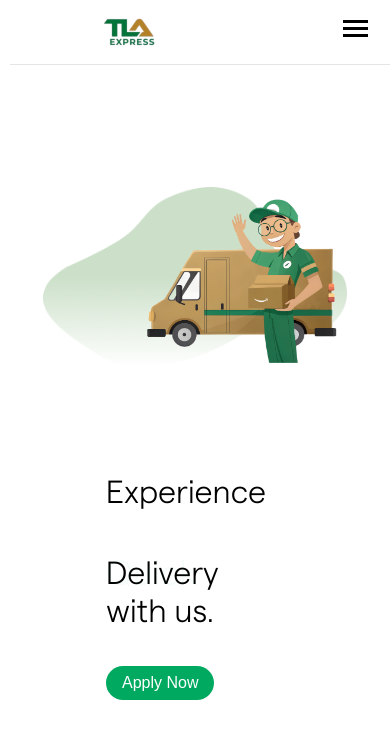
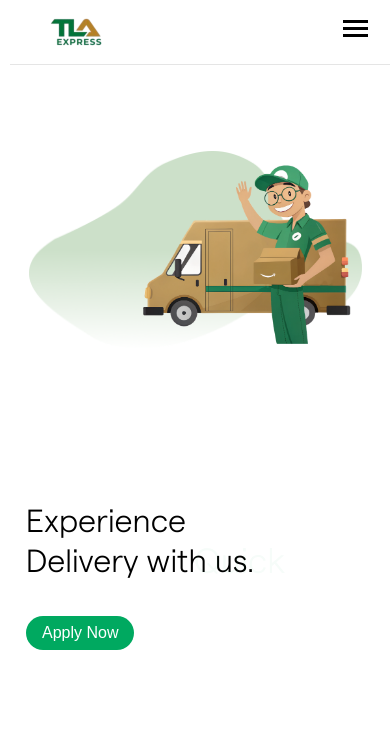
Before and after one commit to AndriyKostenko/TLA_Express, a Next.js app: page / in a window 390 px wide. Shown: the top 750 px of the page. Built offline with nearby package versions, Linux system fonts and the light colour scheme; grey boxes are pictures that could not be loaded.

Commit message:
fixed rersponsive

```diff
--- a/src/components/AboutSection/AboutSection.module.css
+++ b/src/components/AboutSection/AboutSection.module.css
@@ -109,11 +109,12 @@
     }
 }
 
+
 @media (max-width: 768px) {
     .aboutSection {
         grid-template-areas: "left" "right";
         grid-template-columns: 1fr;
-        padding-top: 5rem;
+        margin-top: 5rem;
     }
 
     .rightSide {
@@ -121,6 +122,7 @@
         grid-template-rows: 1fr 1fr 1fr;
         padding: 1.5rem 1.5rem 1.5rem 1.5rem;
         align-items: center;
+        height: 500px;
     }
 
 }
--- a/src/components/ApplySection/ApplySection.module.css
+++ b/src/components/ApplySection/ApplySection.module.css
@@ -14,6 +14,7 @@
     flex-direction: column;
     justify-content: center;
     gap: 1rem;
+    min-height: 200px;
 }
 
 .rightArea {
@@ -27,7 +28,7 @@
 .applyImage {
     position: relative;
     width: 100%;
-    height: 100%;
+    height: 300px;
 }
 
 .rightArea h2 {
@@ -38,3 +39,33 @@
 .description {
     padding-bottom: 1rem;
 }
+
+
+
+
+@media (max-width: 768px) {
+    .applySection {
+        grid-template-areas: "left" "right";
+        grid-template-columns: 1fr;
+        gap: 0;
+        padding-top: 10rem;
+    }
+
+    .leftArea {
+        height: 100%;
+        padding-bottom: 2rem;
+    }
+
+    .rightArea {
+        padding-top: 2rem;
+    }
+
+    .applyImage {
+        position: relative;
+        display: block;
+        width: 100%;
+        height: 300px;
+        margin: 0 auto ;
+    }
+
+}
--- a/src/components/ApplySection/ApplySection.tsx
+++ b/src/components/ApplySection/ApplySection.tsx
@@ -7,7 +7,7 @@ import emailjs from '@emailjs/browser';
 import { Button } from '../Button/Button';
 import buttonStyles from '../Button/Button.module.css';
 import Image from 'next/image';
-import appplyImage from '../../../public/111happy-costumer-received-a-package-- (1).png';
+import appplyImage1 from '../../../public/111happy-costumer-received-a-package-- (1).png';
 
 interface ApplySectionProps {
     className?: string;
@@ -225,7 +225,7 @@ export const ApplySection: React.FC<ApplySectionProps> = ({className}) => {
                 <div className={applyStyles.leftArea}>
 
                     <div className={applyStyles.applyImage}>
-                        <Image src={appplyImage} alt="Apply Image 1" fill style={{objectFit: 'contain'}}/>
+                        <Image src={appplyImage1} alt="Apply Image 1" fill style={{objectFit: 'contain'}}/>
                     </div>
 
                 </div>
--- a/src/components/Header/Header.module.css
+++ b/src/components/Header/Header.module.css
@@ -37,27 +37,6 @@
   padding: 0 1rem;
 
 }
-
-
-/* Sidebar styles */
-/* .sidebar {
-  position: fixed;
-  top: 0;
-  right: 0;
-  height: auto;
-  width: auto;
-  background-color: #fff;
-  z-index: 6;
-  box-shadow: -4px 0 6px rgba(0, 0, 0, 0.1);
-  padding: 1rem;
-  display: flex;
-  flex-direction: column;
-  gap: 1rem;
-  animation: slideIn 0.7s ease-in-out;
-  border-radius: 10%;
-
-} */
-
 
 
 .closeButton {
@@ -116,58 +95,7 @@
   grid-area: btn;
 }
 
-/* Hide the navbar for smaller screens */
-@media (max-width: 768px) {
 
-  .header {
-    height: 4rem;
-  }
-
-  .navbar {
-    display: none;
-  }
-
-  .buttonContainer {
-    display: none;
-  }
-
-  .hamburgerMenu {
-    display: block;
-    position: absolute;
-    top: 1rem;
-    right: 2rem;
-    cursor: pointer;
-  }
-
-  .logoContainer {
-    justify-content: flex-start;
-  }
-
-  .envelope {
-    top: 30%;
-  }
-
-
-}
-
-/* Sidebar animation */
-@keyframes slideIn {
-  from {
-    transform: translateX(100%);
-  }
-  to {
-    transform: translateX(0);
-  }
-}
-
-@keyframes slideOut {
-  from {
-    transform: translateX(0);
-  }
-  to {
-    transform: translateX(100%);
-  }
-}
 
 
 
@@ -252,3 +180,58 @@
   gap: 1rem;
   margin-top: 1rem;
 }
+
+/* Sidebar animation */
+@keyframes slideIn {
+  from {
+    transform: translateX(100%);
+  }
+  to {
+    transform: translateX(0);
+  }
+}
+
+@keyframes slideOut {
+  from {
+    transform: translateX(0);
+  }
+  to {
+    transform: translateX(100%);
+  }
+}
+
+
+/* Hide the navbar for smaller screens */
+@media (max-width: 768px) {
+
+  .header {
+    height: 4rem;
+    padding: 0 2rem;
+  }
+
+  .navbar {
+    display: none;
+  }
+
+  .buttonContainer {
+    display: none;
+  }
+
+  .hamburgerMenu {
+    display: block;
+    position: absolute;
+    top: 1rem;
+    right: 2rem;
+    cursor: pointer;
+  }
+
+  .logoContainer {
+    justify-content: flex-start;
+  }
+
+  .envelope {
+    top: 30%;
+  }
+
+
+}
--- a/src/components/HeroSection/HeroSection.module.css
+++ b/src/components/HeroSection/HeroSection.module.css
@@ -120,6 +120,7 @@
         grid-template-columns: 0.8fr 1.3fr;
         grid-template-rows: 1fr;
         padding-top: 10rem;
+        height: 650px;
     }
 
     .heroLeft h1 {
@@ -147,18 +148,18 @@
             "right"
             "left";
         grid-template-columns: 1fr;
-        padding: 6rem 1rem 0;
+        gap: 0;
+        padding: 0;
     }
 
-    /* .heroImage {
-        width: 100%;
-        height: auto;
-        left: 0;
+    .heroLeft {
+        align-items: flex-start;
+        padding: 0 1rem;
     }
 
-    .heroImage2 {
-        transform: translateX(0);
-    } */
+    .heroRight {
+        padding: 0 1rem;
+    }
 
     .heroLeft h1 {
         font-size: 2.5rem;
@@ -171,6 +172,8 @@
     .heroLeft p {
         font-size: 1rem;
     }
+
+
 
 }
 
--- a/src/components/OurTeamSection/OurTeamSection.module.css
+++ b/src/components/OurTeamSection/OurTeamSection.module.css
@@ -65,6 +65,7 @@
     .wrapper {
         grid-template-areas: "right" "left";
         grid-template-columns: 1fr;
+        padding: 0 1rem;
     }
     .leftSide {
         height: 100%;
--- a/src/components/OurTeamSection/OurTeamSection.tsx
+++ b/src/components/OurTeamSection/OurTeamSection.tsx
@@ -25,7 +25,7 @@ export const OurTeamSection:React.FC<OurTeamSectionProps> = ({className}) => {
 
                 <div className={ourTeamStyles.lottieContainer}>
                     <DotLottieReact src="https://lottie.host/9e80d2d6-b55f-4600-97c3-acf029f4f889/bceQ3FrD7a.json"
-                                    speed={0.5}
+                                    speed={0.8}
                                     loop
                                     autoplay
                                     style={{width: '150px', height: '150px'}}
```
